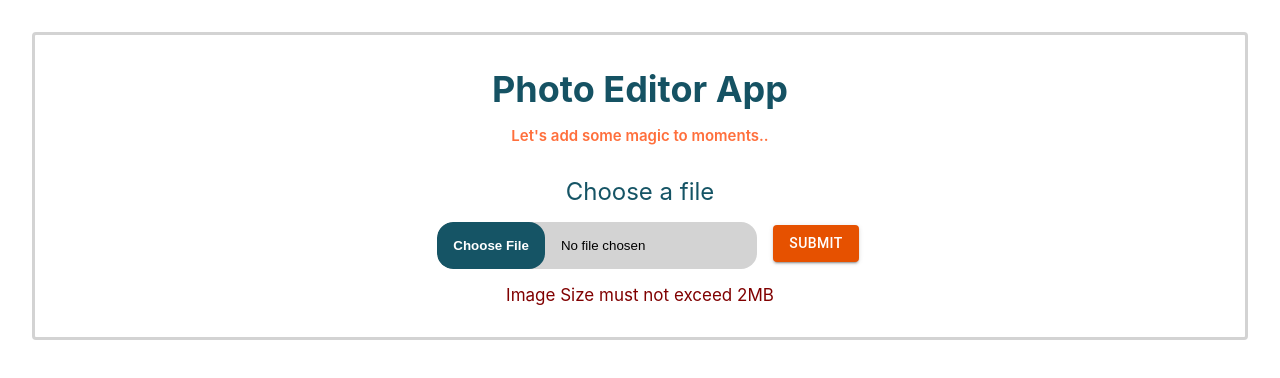
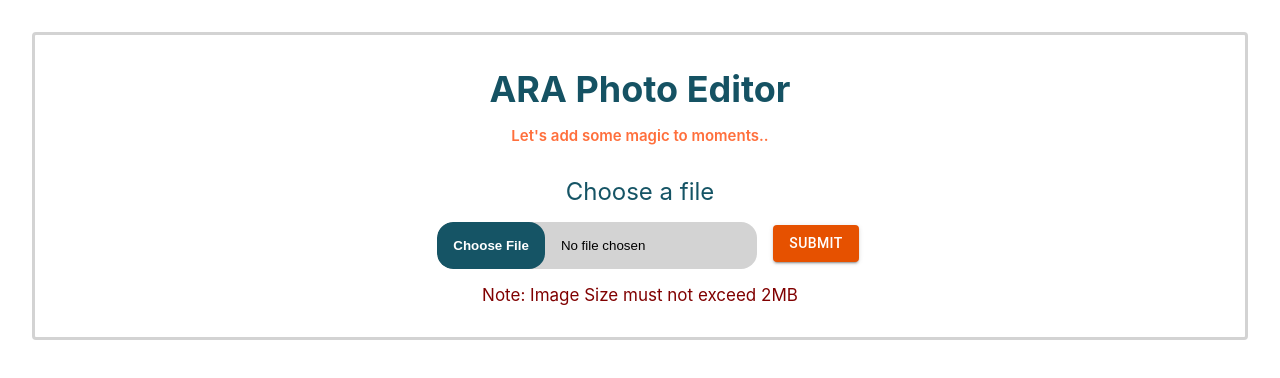
Before and after one commit to KCI-MEDIA7/Photo_Editor_React_JS, a React (Create React App) app: page / in a window 1280 px wide. Shown: the top 378 px of the page. Built offline with nearby package versions, Linux system fonts and the light colour scheme.

Commit message:
Update FileDrop.js

```diff
--- a/src/components/FileDrop.js
+++ b/src/components/FileDrop.js
@@ -27,14 +27,14 @@ function FileDrop() {
             {
                 fileName?<Filter fileName={fileName}/>:
             <div className="filedrop">
-                 <h2>Photo Editor App</h2>
+                 <h2>ARA Photo Editor</h2>
                  <p>Let's add some magic to moments..</p>
                 <form onSubmit={ handleSubmit}>
                     <label>Choose a file</label><br/>
                     <input type='file' accept='image/*' onChange={handleChangeSubmit} />
                     <Button variant="contained" onClick={()=>{setFilename(true)}}>Submit</Button>
                 </form>
-                <div>Image Size must not exceed 2MB</div>
+                <div>Note: Image Size must not exceed 2MB</div>
             </div>
             }
 
```
